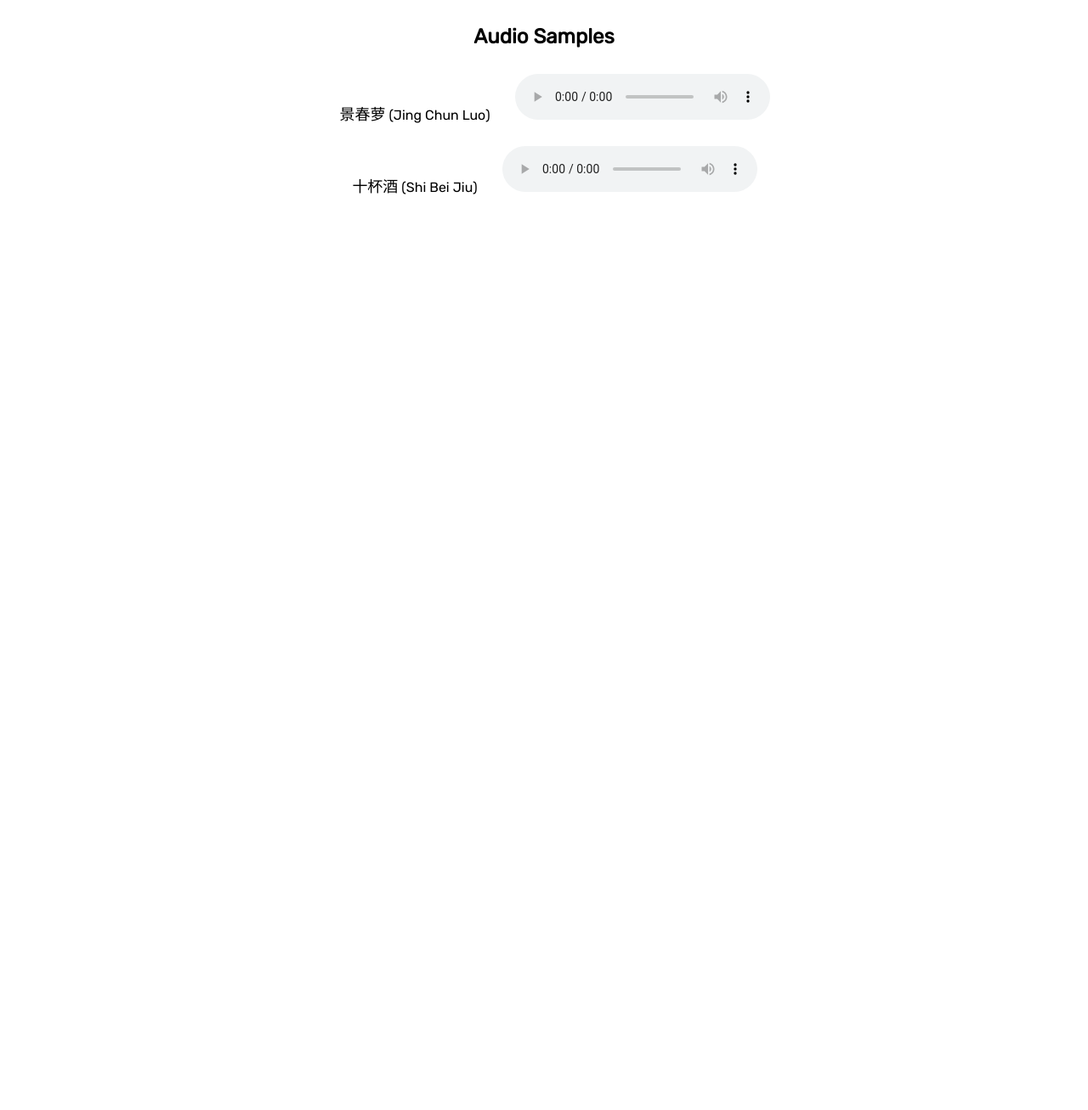
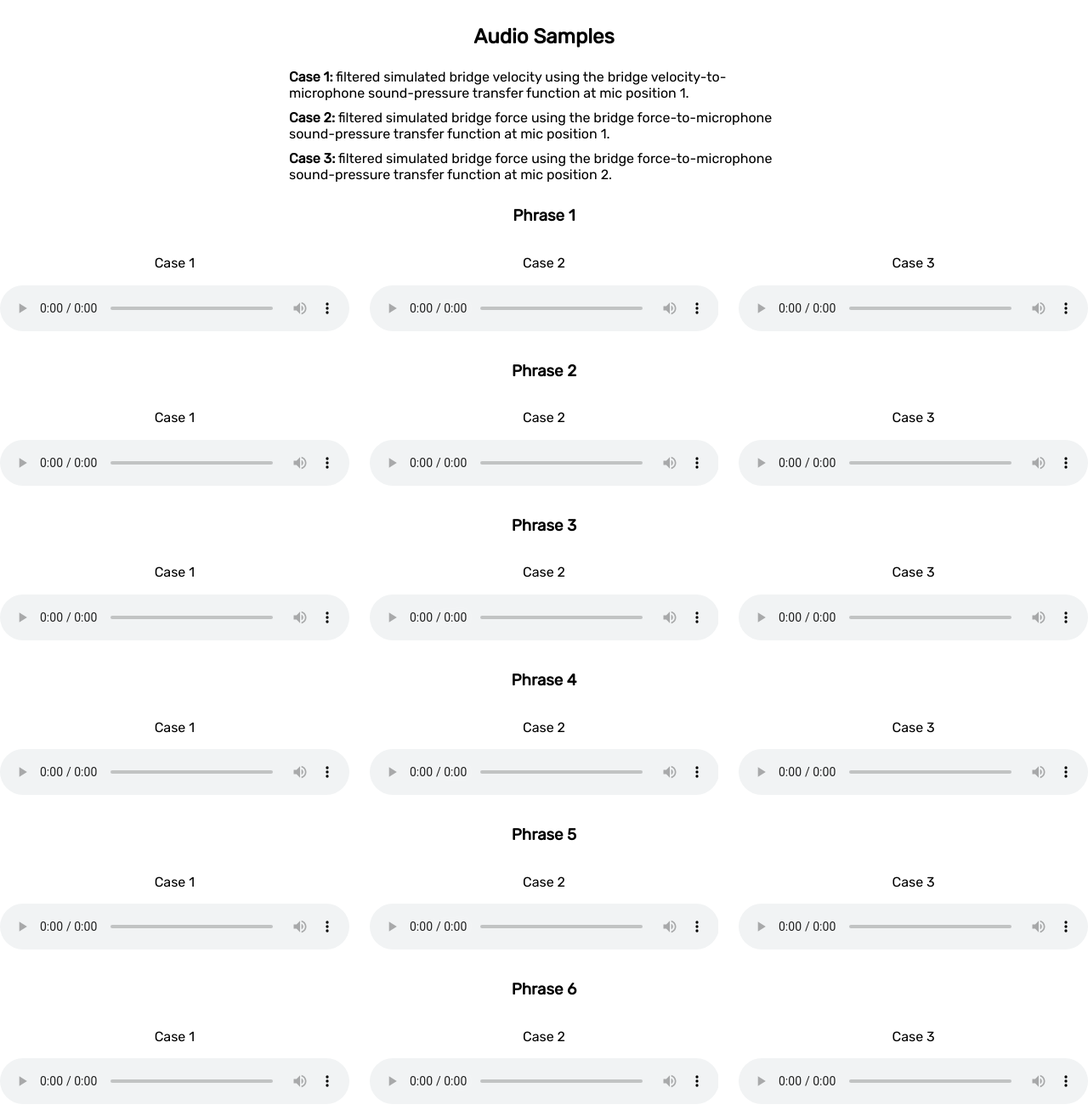
Before and after one commit to yehudafx26/yehudafx26.github.io, a plain HTML site: page index.html in a window 1280 px wide. Shown: the part 1220-2527 px from the top of the page at 85% size. Before the commit the page ends 1547 px from the top, so only its background shows below. Drawn offline with Linux system fonts and the light colour scheme.

Commit message:
Update index.html

```diff
--- a/index.html
+++ b/index.html
@@ -4,6 +4,37 @@
     <meta charset="utf-8">
     <title>Examples for a PHYSICAL MODEL OF THE CHINESE YEHU FOR SOUND SYNTHESIS</title>
     <link rel="stylesheet" href="styles.css">
+
+    <style>
+        .case-description {
+            margin-bottom: 1.5em;
+        }
+
+        .case-description p {
+            margin: 0.3em 0;
+        }
+
+        .phrase-row {
+            display: flex;
+            gap: 1.5em;
+            align-items: flex-start;
+            margin-bottom: 2em;
+            flex-wrap: wrap;
+        }
+
+        .audio-case {
+            flex: 1;
+            min-width: 260px;
+        }
+
+        .audio-case audio {
+            width: 100%;
+        }
+
+        .audio-case p {
+            margin-bottom: 0.4em;
+        }
+    </style>
 </head>
 
 <body>
@@ -21,9 +52,7 @@
     <!-- Gesture 1 -->
     <div class="media-row">
         <div class="media-block">
-            <p>
-                ges1<br>
-            </p>
+            <p>ges1</p>
             <video controls>
                 <source src="ssynthSamples/gges1.mp4" type="video/mp4">
             </video>
@@ -91,9 +120,7 @@
     <!-- Gesture 5 -->
     <div class="media-row">
         <div class="media-block">
-            <p>
-                ges5
-            </p>
+            <p>ges5</p>
             <video controls>
                 <source src="ssynthSamples/gges5.mp4" type="video/mp4">
             </video>
@@ -111,18 +138,174 @@
     <!-- ================= AUDIO ================= -->
     <h2>Audio Samples</h2>
 
-    <div class="media-block">
-        <p><span class="cn">景春萝</span> (Jing Chun Luo)</p>
-        <audio controls>
-            <source src="ssynthSamples/filjingchunluo.wav" type="audio/wav">
-        </audio>
+    <div class="case-description">
+        <p>
+            <strong>Case 1:</strong> filtered simulated bridge velocity
+            using the bridge velocity-to-microphone sound-pressure transfer function at mic position 1.
+        </p>
+        <p>
+            <strong>Case 2:</strong> filtered simulated bridge force
+            using the bridge force-to-microphone sound-pressure transfer function at mic position 1.
+        </p>
+        <p>
+            <strong>Case 3:</strong> filtered simulated bridge force
+            using the bridge force-to-microphone sound-pressure transfer function at mic position 2.
+        </p>
     </div>
 
-    <div class="media-block">
-        <p><span class="cn">十杯酒</span> (Shi Bei Jiu)</p>
-        <audio controls>
-            <source src="ssynthSamples/filshibeijiu.wav" type="audio/wav">
-        </audio>
+    <!-- Phrase 1 -->
+    <h3>Phrase 1</h3>
+    <div class="phrase-row">
+        <div class="media-block audio-case">
+            <p>Case 1</p>
+            <audio controls>
+                <source src="ssynthSamples/fil_Phrase1_u.wav" type="audio/wav">
+            </audio>
+        </div>
+
+        <div class="media-block audio-case">
+            <p>Case 2</p>
+            <audio controls>
+                <source src="ssynthSamples/fil_Phrase1_f.wav" type="audio/wav">
+            </audio>
+        </div>
+
+        <div class="media-block audio-case">
+            <p>Case 3</p>
+            <audio controls>
+                <source src="ssynthSamples/fil_Phrase1_fp.wav" type="audio/wav">
+            </audio>
+        </div>
+    </div>
+
+
+    <!-- Phrase 2 -->
+    <h3>Phrase 2</h3>
+    <div class="phrase-row">
+        <div class="media-block audio-case">
+            <p>Case 1</p>
+            <audio controls>
+                <source src="ssynthSamples/fil_Phrase2_u.wav" type="audio/wav">
+            </audio>
+        </div>
+
+        <div class="media-block audio-case">
+            <p>Case 2</p>
+            <audio controls>
+                <source src="ssynthSamples/fil_Phrase2_f.wav" type="audio/wav">
+            </audio>
+        </div>
+
+        <div class="media-block audio-case">
+            <p>Case 3</p>
+            <audio controls>
+                <source src="ssynthSamples/fil_Phrase2_fp.wav" type="audio/wav">
+            </audio>
+        </div>
+    </div>
+
+
+    <!-- Phrase 3 -->
+    <h3>Phrase 3</h3>
+    <div class="phrase-row">
+        <div class="media-block audio-case">
+            <p>Case 1</p>
+            <audio controls>
+                <source src="ssynthSamples/fil_Phrase3_u.wav" type="audio/wav">
+            </audio>
+        </div>
+
+        <div class="media-block audio-case">
+            <p>Case 2</p>
+            <audio controls>
+                <source src="ssynthSamples/fil_Phrase3_f.wav" type="audio/wav">
+            </audio>
+        </div>
+
+        <div class="media-block audio-case">
+            <p>Case 3</p>
+            <audio controls>
+                <source src="ssynthSamples/fil_Phrase3_fp.wav" type="audio/wav">
+            </audio>
+        </div>
+    </div>
+
+
+    <!-- Phrase 4 -->
+    <h3>Phrase 4</h3>
+    <div class="phrase-row">
+        <div class="media-block audio-case">
+            <p>Case 1</p>
+            <audio controls>
+                <source src="ssynthSamples/fil_Phrase4_u.wav" type="audio/wav">
+            </audio>
+        </div>
+
+        <div class="media-block audio-case">
+            <p>Case 2</p>
+            <audio controls>
+                <source src="ssynthSamples/fil_Phrase4_f.wav" type="audio/wav">
+            </audio>
+        </div>
+
+        <div class="media-block audio-case">
+            <p>Case 3</p>
+            <audio controls>
+                <source src="ssynthSamples/fil_Phrase4_fp.wav" type="audio/wav">
+            </audio>
+        </div>
+    </div>
+
+
+    <!-- Phrase 5 -->
+    <h3>Phrase 5</h3>
+    <div class="phrase-row">
+        <div class="media-block audio-case">
+            <p>Case 1</p>
+            <audio controls>
+                <source src="ssynthSamples/fil_Phrase5_u.wav" type="audio/wav">
+            </audio>
+        </div>
+
+        <div class="media-block audio-case">
+            <p>Case 2</p>
+            <audio controls>
+                <source src="ssynthSamples/fil_Phrase5_f.wav" type="audio/wav">
+            </audio>
+        </div>
+
+        <div class="media-block audio-case">
+            <p>Case 3</p>
+            <audio controls>
+                <source src="ssynthSamples/fil_Phrase5_fp.wav" type="audio/wav">
+            </audio>
+        </div>
+    </div>
+
+
+    <!-- Phrase 6 -->
+    <h3>Phrase 6</h3>
+    <div class="phrase-row">
+        <div class="media-block audio-case">
+            <p>Case 1</p>
+            <audio controls>
+                <source src="ssynthSamples/fil_Phrase6_u.wav" type="audio/wav">
+            </audio>
+        </div>
+
+        <div class="media-block audio-case">
+            <p>Case 2</p>
+            <audio controls>
+                <source src="ssynthSamples/fil_Phrase6_f.wav" type="audio/wav">
+            </audio>
+        </div>
+
+        <div class="media-block audio-case">
+            <p>Case 3</p>
+            <audio controls>
+                <source src="ssynthSamples/fil_Phrase6_fp.wav" type="audio/wav">
+            </audio>
+        </div>
     </div>
 
 </body>
```
